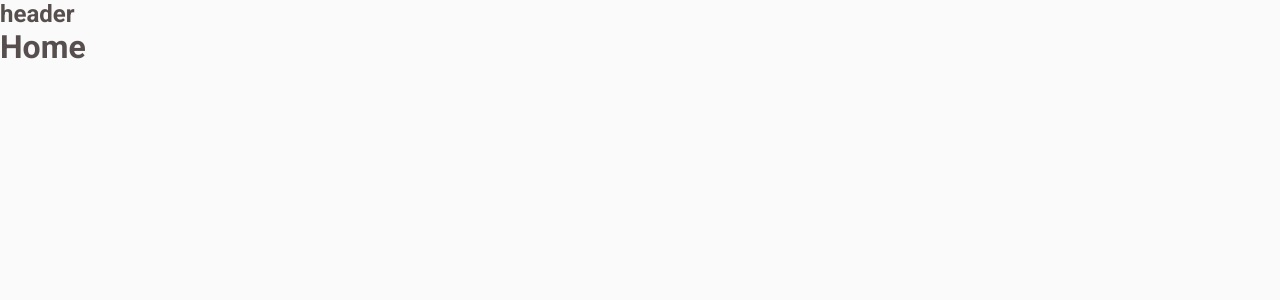
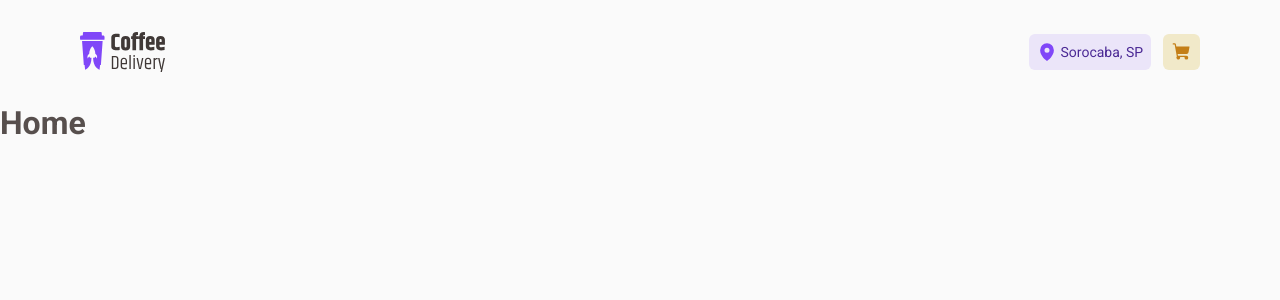
Before and after one commit to gufvr/coffee-delivery, a React (Vite) app: page / in a window 1280 px wide. Shown: the top 300 px of the page. Built offline with nearby package versions, Linux system fonts and the light colour scheme.

Commit message:
aligning the Header component elements and styling its buttons

```diff
--- a/index.html
+++ b/index.html
@@ -10,7 +10,7 @@
 
     <link rel="icon" type="image/svg+xml" href="/vite.svg" />
     <meta name="viewport" content="width=device-width, initial-scale=1.0" />
-    <title>Coffee Rocket</title>
+    <title>Coffee Delivery</title>
   </head>
   <body>
     <div id="root"></div>
--- a/package.json
+++ b/package.json
@@ -10,6 +10,7 @@
     "preview": "vite preview"
   },
   "dependencies": {
+    "phosphor-react": "^1.4.1",
     "react": "^18.2.0",
     "react-dom": "^18.2.0",
     "react-router-dom": "^6.14.1",
--- /dev/null
+++ b/src/components/Header/index.tsx
@@ -0,0 +1,23 @@
+import { HeaderButton, HeaderButtonsContainer, HeaderContainer } from "./styles";
+import coffeeLogoImg from '../../assets/coffee-delivery-logo.svg'
+import { MapPin, ShoppingCart } from 'phosphor-react'
+
+export function Header() {
+  return (
+    <HeaderContainer>
+      <div className="container">
+        <img src={coffeeLogoImg} alt="" />
+
+        <HeaderButtonsContainer>
+          <HeaderButton variant="purple">
+            <MapPin size={20} weight='fill' />
+            Sorocaba, SP
+          </HeaderButton>
+          <HeaderButton variant="yellow">
+            <ShoppingCart size={20} weight='fill' />
+          </HeaderButton>
+        </HeaderButtonsContainer>
+      </div>
+    </HeaderContainer>
+  )
+}
--- /dev/null
+++ b/src/components/Header/styles.ts
@@ -0,0 +1,53 @@
+import { css, styled } from "styled-components";
+
+export const HeaderContainer = styled.header`
+  width: 100%;
+  height: 6.5rem;
+  background: ${({ theme }) => theme.colors["base-background"]};
+  display: flex;
+  align-items: center;
+  justify-content: center;
+
+  > div {
+    display: flex;
+    align-items: center;
+    justify-content: space-between;
+  }
+`;
+
+export const HeaderButtonsContainer = styled.div`
+  display: flex;
+  align-items: center;
+  gap: 0.75rem;
+`;
+
+interface HeaderButtonProps {
+  variant: "purple" | "yellow"
+}
+
+export const HeaderButton = styled.button<HeaderButtonProps>`
+  display: flex;
+  align-items: center;
+  justify-content: center;
+  gap: 4px;
+  min-width: 2.3rem;
+  height: 2.3rem;
+  border-radius: 6px;
+  border: none;
+  padding: 0 0.5rem;
+  position: relative;
+  font-size: ${({ theme }) => theme.textSizes['text-regular-s']};
+
+  ${({ variant, theme }) => css`
+    background: ${theme.colors[`brand-${variant}-light`]};
+    color: ${theme.colors[`brand-${variant}-dark`]};
+  `}
+
+  ${({ variant, theme }) =>
+    variant === 'purple' &&
+    css`
+      svg {
+        color: ${theme.colors['brand-purple']};
+      }
+  `}
+`;
--- a/src/layout/DefaultLayout/index.tsx
+++ b/src/layout/DefaultLayout/index.tsx
@@ -1,10 +1,11 @@
 import { Outlet } from "react-router-dom";
 import { LayoutContainer } from "./styles";
+import { Header } from "../../components/Header";
 
 export function DefaultLayout() {
   return (
     <LayoutContainer>
-      <h2>header</h2>
+      <Header />
       <Outlet />
     </LayoutContainer>
   )
--- a/src/layout/DefaultLayout/styles.ts
+++ b/src/layout/DefaultLayout/styles.ts
@@ -1,5 +1,10 @@
 import { styled } from "styled-components";
 
 export const LayoutContainer = styled.div`
-
+  .container {
+    width: 100%;
+    max-width: 70rem;
+    margin-right: auto;
+    margin-left: auto;
+  }
 `;
```
Also changed, not shown: src/assets/coffee-delivery-logo.svg (added), 1 other file (tests, documents, lock files or other folders).
